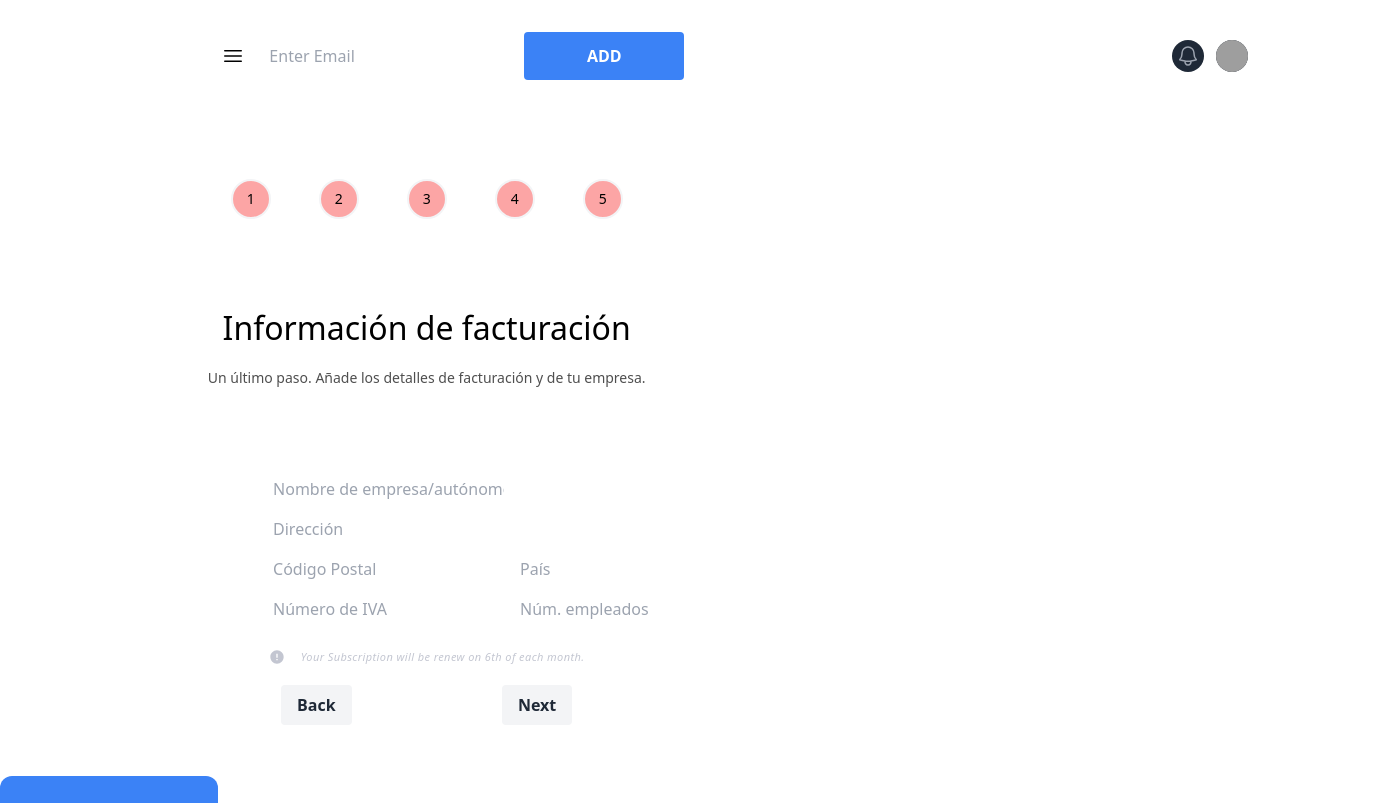
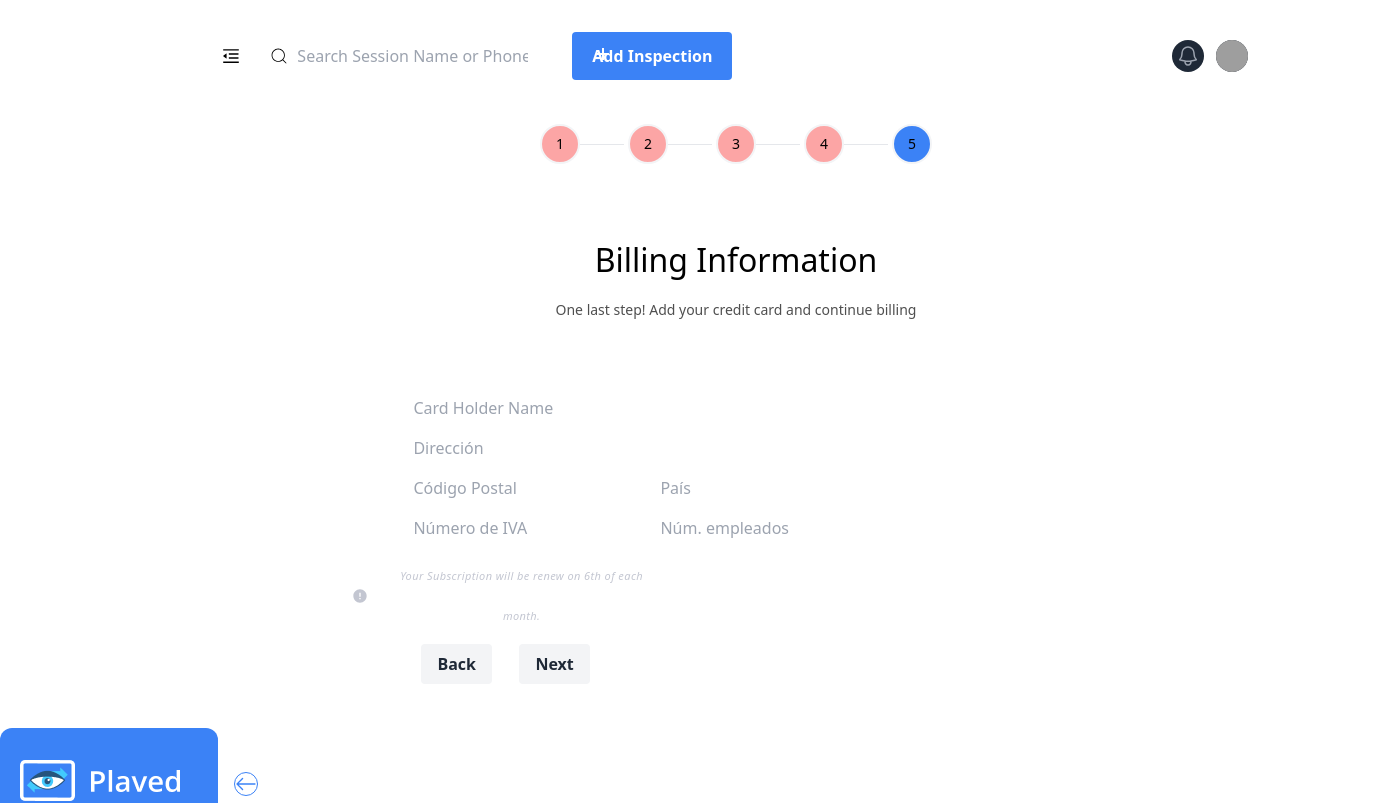
Before and after one commit to muzamil077/plaved-project, a Next.js app: page /Billing in a window 1280 px wide. Shown: the top 803 px of the page, 1376 px wide, since content can reach past the window. Built offline with nearby package versions, Linux system fonts and the light colour scheme; grey boxes are pictures that could not be loaded.

Commit message:
changes plaved

```diff
--- a/pages/Billing/index.tsx
+++ b/pages/Billing/index.tsx
@@ -30,21 +30,21 @@ export default function BillingPage() {
     router.push("/register/summary");
   };
   return (
-    <div className="min-h-auto w-full grid lg:grid-cols-3 grid-rows-0 md:grid-cols-2">
+    <div className=" w-full ml-24 ">
       <div className="h-[80vh] mt-12 w-[100%] flex flex-col items-center justify-around col-span-2 ">
-        <div className="hidden overflow-hidden lg:block  flex">
+        <div className="hidden flex overflow-hidden lg:block ">
           <ProgressBar StepsProps={steps} />
         </div>
         <div className="space-y-3">
           <h3 className="text-[32px] font-medium font-600 text-black-500 text-center">
-            Información de facturación
+          Billing Information
           </h3>
           <p className="text-sm text-normal text-[#4F4F4F] leading-loose text-center">
-            Un último paso. Añade los detalles de facturación y de tu empresa.
+          One last step! Add your credit card and continue billing
           </p>
         </div>
         <div className="w-[60%]">
-          <form className="w-[100%]" onSubmit={submitForm}>
+          <form className="w-[40%]" onSubmit={submitForm}>
             <div className="flex flex-col justify-center">
               <div className="flex flex-col items-center">
                 <div className="w-[100%] xl:w-[60%] lg:w-[80%] md:w-[90%]">
@@ -52,7 +52,7 @@ export default function BillingPage() {
                     id="companyName"
                     type="text"
                     name="companyName"
-                    placeholder="Nombre de empresa/autónomo"
+                    placeholder="Card Holder Name"
                   />
                   <div className="mt-4 mb-4">
                     <FormInput
--- a/pages/RagistrationUserOne/index.tsx
+++ b/pages/RagistrationUserOne/index.tsx
@@ -15,7 +15,7 @@ const steps = [
 const RagistrationUserOne = () => {
   return (
     <div className="flex">
-      <div className="w-[60%]">
+      <div className="w-[40%]">
         <RegistrationSidePage
           imgOne={logo}
           heading={"Take control"}
--- a/src/component/TopBar/TopBar.tsx
+++ b/src/component/TopBar/TopBar.tsx
@@ -1,5 +1,7 @@
 import React, { useState } from "react";
 import { AiOutlineMenuFold } from "react-icons/ai";
+import { GoPlus } from "react-icons/go";
+import { CiSearch } from "react-icons/ci";
 import Button from "../Button";
 import FormInput from "../Input";
 
@@ -12,63 +14,33 @@ const TopBar = () => {
           <div className="absolute inset-y-0 left-0 flex items-center">
             <button
               type="button"
-              className="inline-flex text-xl text-black items-center justify-center rounded-md p-2  hover:bg-gray-500 hover:text-white focus:outline-none focus:ring-2  "
+              className="inline-flex text-xl text-black items-center justify-center rounded-md p-2  hover:bg-gray-500 hover:text-white "
               aria-controls="mobile-menu"
               aria-expanded="false"
             >
-              <span className="sr-only">Open main menu</span>
-
-              <svg
-                className="block text-black text-3xl font-semibold h-6 w-6"
-                xmlns="http://www.w3.org/2000/svg"
-                fill="none"
-                viewBox="0 0 24 24"
-                stroke-width="1.5"
-                stroke="currentColor"
-                aria-hidden="true"
-              >
-                <path
-                  stroke-linecap="round"
-                  stroke-linejoin="round"
-                  d="M3.75 6.75h16.5M3.75 12h16.5m-16.5 5.25h16.5"
-                />
-              </svg>
-
-              <svg
-                className="hidden h-6 w-6"
-                xmlns="http://www.w3.org/2000/svg"
-                fill="none"
-                viewBox="0 0 24 24"
-                stroke-width="1.5"
-                stroke="currentColor"
-                aria-hidden="true"
-              >
-                <path
-                  stroke-linecap="round"
-                  stroke-linejoin="round"
-                  d="M6 18L18 6M6 6l12 12"
-                />
-              </svg>
+              <AiOutlineMenuFold />
             </button>
           </div>
           <div className="flex flex-1  items-center  justify-between sm:items-stretch sm:justify-star">
             <div className="flex flex-shrink-0    items-center">
               <div className="hidden sm:ml-6 sm:block">
                 <div className="flex w-10 items-center  space-x-4">
-                  <div>
+                  <div className="flex items-center space-x-2">
+                    <CiSearch className="text-xl" />
                     <FormInput
                       className="focus:outline-none hover:border-b-2 border-blue-500"
                       type="input"
-                      placeholder={"Enter Email"}
+                      placeholder={"Search Session Name or Phone"}
                     />
                   </div>
-                  <div>
+                  <div className="space-x-7 flex items-center">
+                    <GoPlus className="absolute text-white text-xl top-5 left-96 pr-2" />
                     <Button
                       onClick={() => alert("Button 1 is clicked !")}
                       variant="info"
                       size="lg"
                     >
-                      ADD
+                      Add Inspection
                     </Button>
                   </div>
                 </div>
@@ -119,7 +91,7 @@ const TopBar = () => {
 
                 {open && (
                   <div
-                    className="absolute right-0 z-10 mt-2 w-48 origin-top-right rounded-md bg-white py-1 shadow-lg ring-1 ring-black ring-opacity-5 focus:outline-none"
+                    className="absolute bg-blue-500  text-white right-0 z-10 mt-2 w-48 origin-top-right rounded-md py-1 shadow-lg ring-1 ring-black ring-opacity-5 focus:outline-none"
                     role="menu"
                     aria-orientation="vertical"
                     aria-labelledby="user-menu-button"
--- a/src/component/progressbar/ProgressBar.tsx
+++ b/src/component/progressbar/ProgressBar.tsx
@@ -22,10 +22,10 @@ const ProgressBar: FC<steps> = ({ StepsProps }) => {
             {step.status === "complete" ? (
               <>
                 <div
-                  className="absolute  flex items-center"
-
+                  className="absolute inset-1 flex items-center"
+                  aria-hidden="true"
                 >
-                  <div className="h-screen w-full bg-gray-200" />
+                  <div className="h-[0.5px] w-full bg-gray-200" />
                 </div>
                 <button
                   type="button"
@@ -36,15 +36,12 @@ const ProgressBar: FC<steps> = ({ StepsProps }) => {
               </>
             ) : (
               <>
-                <div
-                  className="absolute inset-0 flex items-center"
-                  aria-hidden="true"
-                >
-                  <div className="h-[0.5px] w-full bg-gray-200" />
+                <div className="absolute  flex items-center">
+                  <div className="h-screen w-full bg-gray-200" />
                 </div>
                 <button
                   type="button"
-                  className="group relative w-10 h-10 flex items-center justify-center bg-red-300 border-2 border-gray-100 rounded-full font-sans font-normal text-sm"
+                  className="group relative w-10 h-10 flex items-center justify-center bg-blue-500 border-2 border-gray-100 rounded-full font-sans font-normal text-sm"
                 >
                   {step.id}
                 </button>
--- a/src/component/sidebar/sidebar.tsx
+++ b/src/component/sidebar/sidebar.tsx
@@ -6,11 +6,13 @@ import { AiOutlineSetting } from "react-icons/ai";
 import { AiOutlineHome } from "react-icons/ai";
 import { RiDashboardFill } from "react-icons/ri";
 import { BsArrowLeft } from "react-icons/bs";
+import {TbReportSearch} from "react-icons/tb"
+import {MdOutlineDocumentScanner} from "react-icons/md"
 
 const SidebarData = [
   { title: "Home", icon: <AiOutlineHome /> },
-  { title: "Reports" },
-  { title: "Documents" },
+  { title: "Reports" ,icon: <TbReportSearch/> },
+  { title: "Documents", icon: <MdOutlineDocumentScanner/> },
 ];
 
 const Sidebar = () => {
```
Lines whose indentation alone changed are shown as unchanged.
